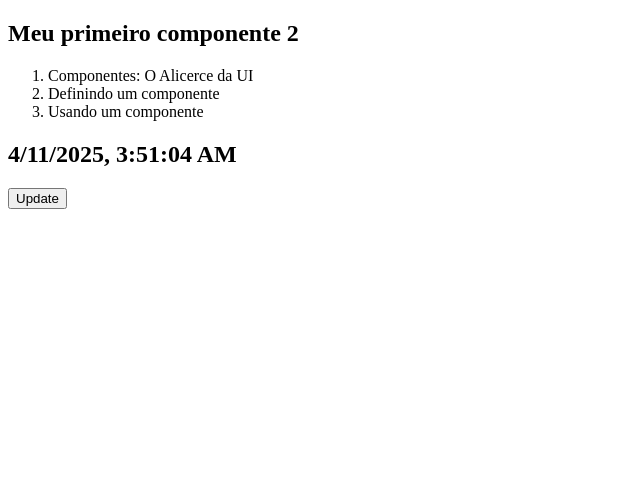
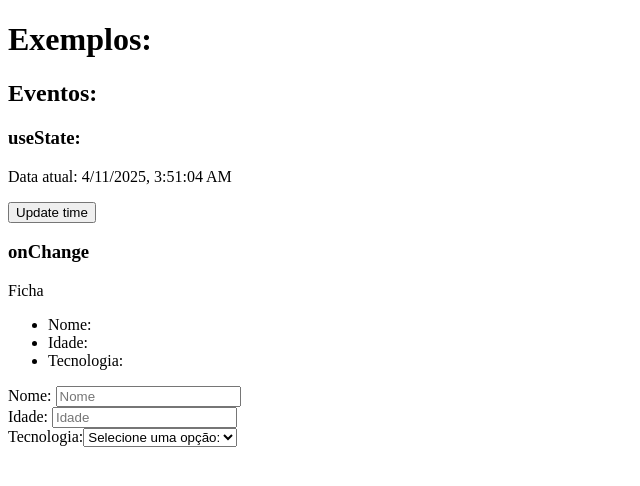
Before and after one commit to lucasmsouza24/react-study, a React (Vite) app: page / in a window 1280 px wide. Shown: the top 486 px of the page, without its empty margins (0-640 px from the left). Built offline with nearby package versions, Linux system fonts and the light colour scheme.

Commit message:
feat: :speech_balloon: learning about onClick and onChange events

```diff
--- a/src/App.jsx
+++ b/src/App.jsx
@@ -1,25 +1,30 @@
 import { useState } from "react"
 import Watch from "./components/Watch"
+import Ficha from "./components/Ficha";
 
 function App() {
   const [actualTime, setActualTime] = useState(new Date());
 
+  function updateTime() {
+    setActualTime(new Date())
+  }
+
   // const actualTime = new Date();
 
   return <>
-    <article>
-      <h1>Meu primeiro componente 2</h1>
+    <div>
+      <h1>Exemplos:</h1>
 
-      <ol>
-        <li>Componentes: O Alicerce da UI</li>
-        <li>Definindo um componente</li>
-        <li>Usando um componente</li>
-      </ol>
+      <h2>Eventos:</h2>
 
+      <h3>useState:</h3>
       <Watch time={actualTime.toLocaleString()} />
 
-      <button onClick={() => setActualTime(new Date())}>Update</button>
-    </article>
+      <button onClick={updateTime}>Update time</button>
+
+      <h3>onChange</h3>
+      <Ficha />
+    </div>
   </>
 }
 
--- /dev/null
+++ b/src/components/Ficha/index.jsx
@@ -0,0 +1,43 @@
+import { useState } from "react";
+
+export default function Ficha() {
+    const [name, setName] = useState('');
+    const [age, setAge] = useState(null);
+    const [technology, setTechnology] = useState(null);
+
+    const handleSelectOnChange = (evt) => {
+        setTechnology(evt.target.value)
+    }
+
+    return <>
+        <div>
+            <p>Ficha</p>
+            <ul>
+                <li>Nome: {name}</li>
+                <li>Idade: {age}</li>
+                <li>Tecnologia: {technology}</li>
+            </ul>
+        </div>
+
+        <form>
+            <div>
+                <label>Nome:</label> <input placeholder='Nome' onChange={(evt) => setName(evt.target.value)}/>
+            </div>
+
+            <div>
+                <label>Idade:</label> <input placeholder='Idade' onChange={(evt) => setAge(evt.target.value)}/>
+            </div>
+
+            <div>
+                <label>Tecnologia:</label>
+                <select name="technologies" id="id_tech" onChange={handleSelectOnChange}>
+                    <option value="">Selecione uma opção:</option>
+                    <option value="Python" key="key_python">Python</option>
+                    <option value="Javascript" key="key_javascript">Javascript</option>
+                    <option value="Java" key="key_Java">Java</option>
+                    <option value="PHP" key="key_PHP">PHP</option>
+                </select>
+            </div>
+        </form>
+    </>
+}
--- a/src/components/Watch.jsx
+++ b/src/components/Watch.jsx
@@ -1,5 +1,5 @@
 export default function Watch({time}) {
     return <>
-        <h1>{time}</h1>
+        <p>Data atual: {time}</p>
     </>
 }
```
